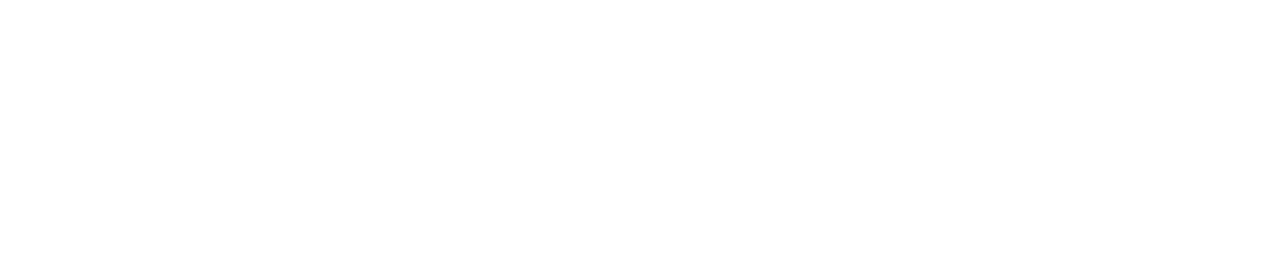
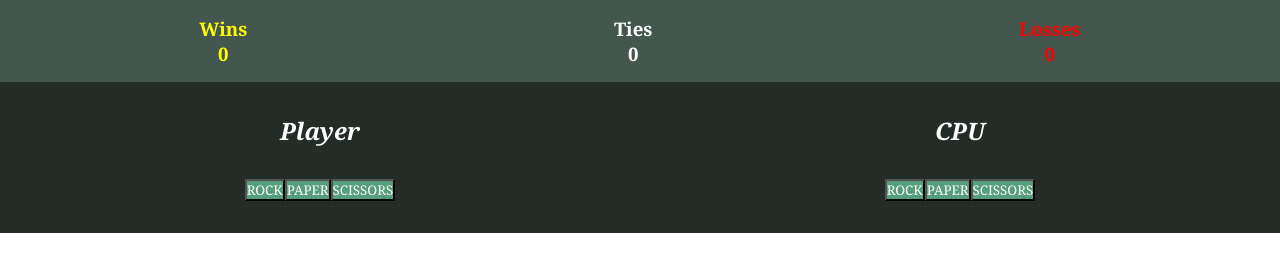
Before and after one commit to ahmed-mgd/rock-paper-scissors, a plain HTML site: page index.html in a window 1280 px wide. Drawn offline with Linux system fonts and the light colour scheme.

Commit message:
Lay out scoreboard and buttons

```diff
--- a/index.html
+++ b/index.html
@@ -3,9 +3,47 @@
 <head>
     <meta charset="UTF-8">
     <meta name="viewport" content="width=device-width, initial-scale=1.0">
-    <title>Document</title>
+    <title>Rock, Paper, Scissors!</title>
+    <link rel="stylesheet" href="styles.css">
 </head>
 <body>
+    <div class="main">
+        <div class="scoreboard">
+            <div class="wins">
+                <h3>Wins</h3>
+                <h3 id="num-wins">0</h3>
+            </div>
+            <div class="ties">
+                <h3>Ties</h3>
+                <h3 id="num-ties">0</h3>
+            </div>
+            <div class="losses">
+                <h3>Losses</h3>
+                <h3 id="num-losses">0</h3>
+            </div>
+        </div>
+        <div class="side-wrapper">
+            <div class="side">
+                <h2>Player</h2>
+                <div class="play-buttons">
+                    <button id="player-r">ROCK</button>
+                    <button id="player-p">PAPER</button>
+                    <button id="player-s">SCISSORS</button>
+                </div>
+
+            </div>
+            <div class="side">
+                <h2>CPU</h2>
+                <div class="play-buttons">
+                    <button id="cpu-r">ROCK</button>
+                    <button id="cpu-p">PAPER</button>
+                    <button id="cpu-s">SCISSORS</button>
+                </div>
+
+            </div>
+        </div>
+    </div>
+    <div class="footer"></div>
     <script src="script.js"></script>
 </body>
 </html>
--- a/script.js
+++ b/script.js
@@ -4,32 +4,7 @@
  * @returns random choice of rock, paper, or scissors
  */
 function getComputerChoice() {
-    switch(Math.floor(3 * Math.random())) {
-        case 0:
-            return "ROCK";
-        case 1:
-            return "PAPER";
-        case 2:
-            return "SCISSORS";
-        default:
-            console.error("ERROR: Computer choice out of bounds");
-    }
-
-}
-
-/**
- * Converts choice of rock, paper, or scissors to its integer value.
- *
- * @returns the integer "equivalent" of the R,P,S choice
- */
-function choiceToInt(selection) {
-    if (selection === "ROCK") {
-        return 0;
-    } else if (selection === "PAPER") {
-        return 1;
-    } else {
-        return 2;
-    }
+    return Math.floor(3 * Math.random());
 }
 
 /**
@@ -44,10 +19,7 @@ function choiceToInt(selection) {
  * @returns the result of the round with each party's choice
  */
 function playRound(playerSelection, computerSelection) {
-    const playerSelectionUpper = playerSelection.toUpperCase();
-    const playerInt = choiceToInt(playerSelectionUpper);
-    const computerInt = choiceToInt(computerSelection);
-    const difference = playerInt - computerInt;
+    const difference = playerSelection - computerSelection;
 
     if (difference === 0) {
         return `Tie! Both parties chose ${playerSelectionUpper}.`;
@@ -66,7 +38,7 @@ function game() {
     let numWins = 0;
     let numLosses = 0;
 
-    for (let i = 0; i < numGames; i++) {
+    while (numWins < 5 || numLosses < 5) {
         // Prompt user for choice
         const playerSelection = prompt("Enter your choice (rock, paper, or scissors): ");
 
--- /dev/null
+++ b/styles.css
@@ -0,0 +1,63 @@
+* {
+    margin: 0;
+    padding: 0;
+    box-sizing: border-box;
+    font-family: Georgia, 'Times New Roman', Times, serif;
+    color: white;
+}
+
+.scoreboard {
+    display: flex;
+    justify-content: space-around;
+    text-align: center;
+    background-color: #44574E;
+    padding: 1rem;
+}
+
+.wins h3 {
+    color: yellow;
+}
+
+.losses h3 {
+    color: red;
+}
+
+.main {
+    background-color: #232C27;
+}
+
+.side-wrapper {
+    display: flex;
+    flex-direction: row;
+    justify-content: space-around;
+    padding: 2rem 0;
+}
+
+.side-wrapper button {
+    background-color: #559E7B;
+}
+
+.side {
+    display: flex;
+    flex-direction: column;
+    justify-content: center;
+}
+
+.side h2 {
+    font-style: italic;
+    font-weight: bold;
+    text-align: center;
+    color: white;
+    padding-bottom: 2rem;
+}
+
+.play-buttons {
+    display: flex;
+    align-items: center;
+    justify-content: space-around;
+}
+
+img {
+    max-width:4;
+    height:auto;
+}
```
Also changed, not shown: images/rock.jpeg (added).
